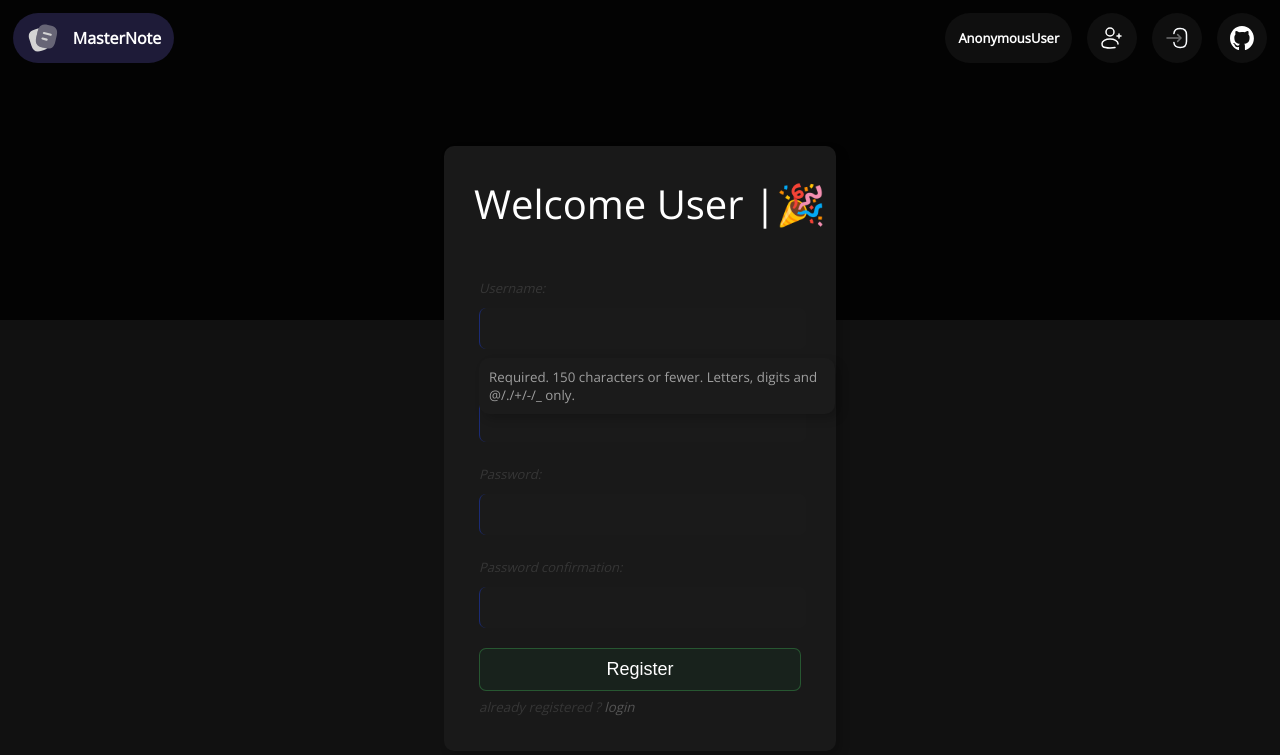
After one commit to Pratik-Rathod/masternote, a Django app: page /register in a window 1280 px wide. The commit adds this page. Shown: the top 755 px of the page. Run offline with Django 4.2, Linux system fonts and the light colour scheme.

Commit message:
register

```diff
--- a/masternote/masters/forms.py
+++ b/masternote/masters/forms.py
@@ -1,2 +1,19 @@
 from django.forms import Form
+from django import forms
 from django.contrib.auth.models import User
+from django.contrib.auth.forms import UserCreationForm
+
+
+class NewUsersForm(UserCreationForm):
+    email = forms.EmailField(required=True)
+
+    class Meta:
+        model = User
+        fields = ('username', 'email', 'password1', 'password2')
+
+    def save(self, commit=True):
+        user = super(NewUsersForm, self).save(commit=False)
+        user.email = self.cleaned_data['email']
+        if commit:
+            user.save()
+        return user
--- a/masternote/masters/models.py
+++ b/masternote/masters/models.py
@@ -2,5 +2,3 @@ from django.db import models
 from django.contrib.auth.models import User
 
 # Create your models here.
-class Test(models.Model):
-    username = models.fields.CharField(max_length=20)
--- a/masternote/masters/urls.py
+++ b/masternote/masters/urls.py
@@ -2,6 +2,7 @@ from . import views
 from django.urls import path
 urlpatterns = [
     path('',name='home',view=views.home),
-    path('login',name='login',view=views.userlogin),
-    path('logout',name='logout',view=views.userlogout),
+    path('login',name='login',view=views.user_login),
+    path('logout',name='logout',view=views.user_logout),
+    path('register',name='register',view=views.user_register),
 ]
--- a/masternote/masters/views.py
+++ b/masternote/masters/views.py
@@ -1,38 +1,72 @@
-from django.shortcuts import render,HttpResponse,redirect
-from django.contrib.auth.forms import AuthenticationForm,UserCreationForm
-from django.contrib.auth import login,logout,authenticate
+from django.shortcuts import render, HttpResponse, redirect
+from django.contrib.auth.forms import AuthenticationForm, UserCreationForm
+from django.contrib.auth import login, logout, authenticate, user_logged_in
 from django.contrib import messages
-
+from .forms import NewUsersForm
+from django.forms import ValidationError
 # Create your views here.
-def home(request):
-   return render(request,'index.html')
 
 
-def userlogin(request):
-   context = dict()
+def home(request):
+    return render(request, 'index.html')
 
-   if request.POST:
-      username = request.POST.get('username')
-      password = request.POST.get('password')
 
-      user  = authenticate(username=username,password=password)
-      if user is not None:
-         login(request,user)
-         messages.success(request, "Successful welcome back!")
-         return redirect('home')
-      else:
-         messages.error(request, "Username or password was wrong")
-         return redirect('login')
-   else:
-      context['login'] = AuthenticationForm()
+def user_login(request):
+    context = dict()
+    if request.user.is_authenticated:
+        return redirect('home')
 
-   return render(request,'masters/login.html',context)
+    try:
+        if request.method == 'POST':
+            username = request.POST.get('username')
+            password = request.POST.get('password')
+            user = authenticate(username=username, password=password)
 
-def userlogout(request):
-   logout(request)
-   messages.success(request, "See ya soon!")
+            if user is not None:
+                login(request, user)
+                messages.success(request, "Successful welcome back!")
+                return redirect('home')
+            else:
+                messages.error(request, "Username or password was wrong")
+                return redirect('login')
+        else:
+            context['login'] = AuthenticationForm()
+    except Exception as e:
+        print(e)
+        messages.error(request, "Something wernt from ourside")
+        return redirect('login')
 
-   return redirect('home')
+    return render(request, 'masters/login.html', context)
+
+
+def user_logout(request):
+    logout(request)
+    messages.success(request, "See ya soon!")
+    return redirect('home')
+
 
 def user_register(request):
-   pass
+    context = dict()
+
+    if request.user.is_authenticated:
+        return redirect('home')
+
+    try:
+        if request.method == 'POST':
+            form = NewUsersForm(request.POST)
+            if form.is_valid():
+                form.save()
+                messages.info(
+                    request, "Welcome to party! feel free to post content")
+                newUser = authenticate(username=form.cleaned_data.get(
+                    'username'), password=form.cleaned_data.get('password1'))
+                login(request, newUser)
+                return redirect('login')
+        else:
+            form = NewUsersForm()
+
+    except Exception as e:
+        print(e)
+        messages.error("something went wrong from ourside !")
+    context['register_form'] = form
+    return render(request, 'masters/register.html', context)
--- a/masternote/static/css/main.css
+++ b/masternote/static/css/main.css
@@ -9,6 +9,24 @@
 body {
     padding: 0;
     margin: 0;
+}
+
+.form-link {
+    font-size: smaller;
+    font-style: italic;
+    color: #363636;
+    margin-top: 7px;
+    text-decoration: none;
+}
+
+.form-link a {
+    text-decoration: none;
+    color: #545454;
+}
+
+.form-link a:hover {
+    text-decoration: underline;
+    color: #787878;
 }
 
 #background {
@@ -52,7 +70,7 @@ nav>div {
     transition: 200ms ease-in-out;
 }
 
-.navbutton>a {
+.navbutton a {
     margin: 0 13px 0 13px;
     font-weight: bold;
     color: white;
@@ -62,7 +80,8 @@ nav>div {
 #leftnav>.navbutton {
     background-color: rgba(48, 48, 48, 0.27);
     margin-left: 15px;
-    border-radius: 100%;
+    padding: 10p;
+    font-size: small;
 }
 
 
@@ -77,7 +96,6 @@ nav>div {
 .form-flex-container {
     display: flex;
     margin-top: 70px;
-
     justify-content: center;
     justify-items: center;
     flex-direction: column;
@@ -86,8 +104,7 @@ nav>div {
 }
 
 
-
-#login-form-class {
+.form-class {
     padding: 10px;
     box-shadow: 5px 5px 10px rgba(0, 0, 0, 0.199);
     width: auto;
@@ -101,18 +118,18 @@ nav>div {
 
 }
 
-.login-form {
+.form {
     padding: 25px;
     ;
 }
 
-.login-form div label {
+.form div label {
     font-size: small;
     font-style: italic;
     color: #363636;
 }
 
-.login-form div input {
+.form div input {
     width: 100%;
     border-radius: 7px;
     color: white;
@@ -132,7 +149,7 @@ input:focus {
     outline: none;
 }
 
-.login-form input[type='submit'] {
+.form input[type='submit'] {
     width: 100%;
     padding: 10px;
     border-radius: 7px;
@@ -144,6 +161,53 @@ input:focus {
 }
 
 
+.form div input{
+    position: relative;
+}
+
+.helptext {
+    pointer-events: none;
+    position: absolute;
+    z-index: 10;
+    background-color: #1b1b1b;
+    box-shadow: 5px 5px 10px rgba(0, 0, 0, 0.199);
+    border-radius: 10px;
+    padding: 10px;
+    transform: translateY(60px);
+    display: none;
+    max-width: 336px;
+    font-size: smaller;
+    color: #9f9f9f;
+}
+
+.errorlist {
+    pointer-events: none;
+    max-width: 330px;
+    z-index: 11;
+    text-decoration: none;
+    list-style: none;
+    font-size: 12px;
+    font-style: italic;
+    /* position: absolute; */
+    background-color: #4f0808;
+    /* box-shadow: 5px 5px 10px rgba(0, 0, 0, 0.199); */
+    margin: 7px;
+    border-radius: 5px ;
+    border: 2px #f50000 solid;
+    padding: 7px;
+    /* transform: translateY(-40px); */
+    /* animation: 5s cubic-bezier(0.86, 0, 0.07, 1) errorlist forwards; */
+}
+
+@keyframes errorlist {
+    from {
+        opacity: 1;
+    }
+
+    to {
+        opacity: 0;
+    }
+}
 
 .messages-container {
     display: flex;
@@ -179,3 +243,8 @@ input:focus {
     background-color: rgba(255, 0, 0, 0.182);
     border: 1px solid red;
 }
+
+.info {
+    background-color: rgba(0, 26, 255, 0.3);
+    border: 1px solid rgba(0, 102, 255, 0.984);
+}
--- /dev/null
+++ b/masternote/static/css/responsive.css
@@ -0,0 +1,18 @@
+/* Extra small devices (phones, 600px and down) */
+@media only screen and (max-width: 600px) {
+    #leftnav {
+        display: inline-block;
+    }
+}
+
+/* Small devices (portrait tablets and large phones, 600px and up) */
+@media only screen and (min-width: 600px) {}
+
+/* Medium devices (landscape tablets, 768px and up) */
+@media only screen and (min-width: 768px) {}
+
+/* Large devices (laptops/desktops, 992px and up) */
+@media only screen and (min-width: 992px) {}
+
+/* Extra large devices (large laptops and desktops, 1200px and up) */
+@media only screen and (min-width: 1200px) {}
--- a/masternote/templates/_base.html
+++ b/masternote/templates/_base.html
@@ -1,5 +1,6 @@
 <!doctype html>
 <html lang="en">
+
 <head>
   <!-- Required meta tags -->
   <meta charset="utf-8">
@@ -7,18 +8,26 @@
 
   {%load static%}
   <link rel="stylesheet" href="{%static 'css/main.css'%}">
+  <link rel="stylesheet" href="{%static 'css/responsive.css'%}">
   <link rel="shortcut icon" href="{%static 'img/ico.png'%}" type="image/x-icon">
   <title>Masternote</title>
 </head>
+
 <body>
   <div id="background"></div>
+  <header>
     {%include '_nav.html'%}
+  </header>
 
+  {%include '__messages.html'%}
+
+  <main>
     {%block 'main' %}
 
     {%endblock%}
-    {%include '__messages.html'%}
+  </main>
 
   <script src="{%static 'js/main.js'%}"></script>
 </body>
+
 </html>
--- a/masternote/templates/_nav.html
+++ b/masternote/templates/_nav.html
@@ -3,25 +3,38 @@
     <div>
         <div id="mastenote-lable" class="navbutton">
             <img src="{%static 'img/note.svg'%}" style="margin-left: 13px;" height="34px" width="34px" alt="">
-            <a href="">
+            <a href="{%url 'home' %}">
                 MasterNote
             </a>
         </div>
     </div>
     <div id="leftnav">
         <div class="navbutton">
-            {% if user.is_authenticated  %}
-             <a href="{%url 'logout'%}">
+            <a href="">
+               {{user}}
+            </a>
+        </div>
+
+        <div class="navbutton">
+            <a href="{%url 'register'%}">
+                <img src="{%static 'img/signin1.svg'%}" title="signup" alt="signupsvg">
+            </a>
+        </div>
+
+        <div class="navbutton">
+            {% if user.is_authenticated %}
+            <a href="{%url 'logout'%}">
                 <img src="{%static 'img/logout.svg'%}" title="logout" alt="logoutsvg">
             </a>
+
             {% else %}
-             <a href="{%url 'login'%}">
+            <a href="{%url 'login'%}">
                 <img src="{%static 'img/login2.svg'%}" title="login" alt="loginsvg">
             </a>
             {% endif %}
         </div>
         <div class="navbutton">
-            <a href="">
+            <a href="https://github.com/Pratik-Rathod/" target="_blank">
                 <img src="{%static 'img/github-mark/github-mark-white.svg'%}" alt="github" title="github">
             </a>
         </div>
--- a/masternote/templates/index.html
+++ b/masternote/templates/index.html
@@ -1,6 +1,6 @@
 {%extends '_base.html'%}
 {%block 'main'%}
-<div style="display: flex; align-self: center; justify-content: center; font-size: xx-large;">
+ <div>
 
-</div>
+ </div>
 {%endblock%}
--- /dev/null
+++ b/masternote/templates/masters/register.html
@@ -0,0 +1,19 @@
+{% extends '_base.html' %}
+{% block 'main' %}
+
+<div class="form-flex-container" id="register">
+    <div class="form-class">
+        <div id="greet">
+            Welcome User |🎉
+        </div>
+        <form class="form" action="{%url 'register'%}" method="post">
+            {% csrf_token %}
+            {{register_form.as_div}}
+         <input type="submit" value="Register">
+         <div class="form-link">
+            already registered ? <a href="{%url 'login'%}">login</a>
+        </div>
+        </form>
+     </div>
+</div>
+{% endblock %}
```
Also changed, not shown: masternote/masternote/settings.py (+8 -2 lines), masternote/static/js/main.js (+62 -8 lines), masternote/templates/masters/login.html (+5 -2 lines), masternote/static/img/signin.svg (added), masternote/static/img/signin1.svg (added). Lines whose indentation alone changed are shown as unchanged.
